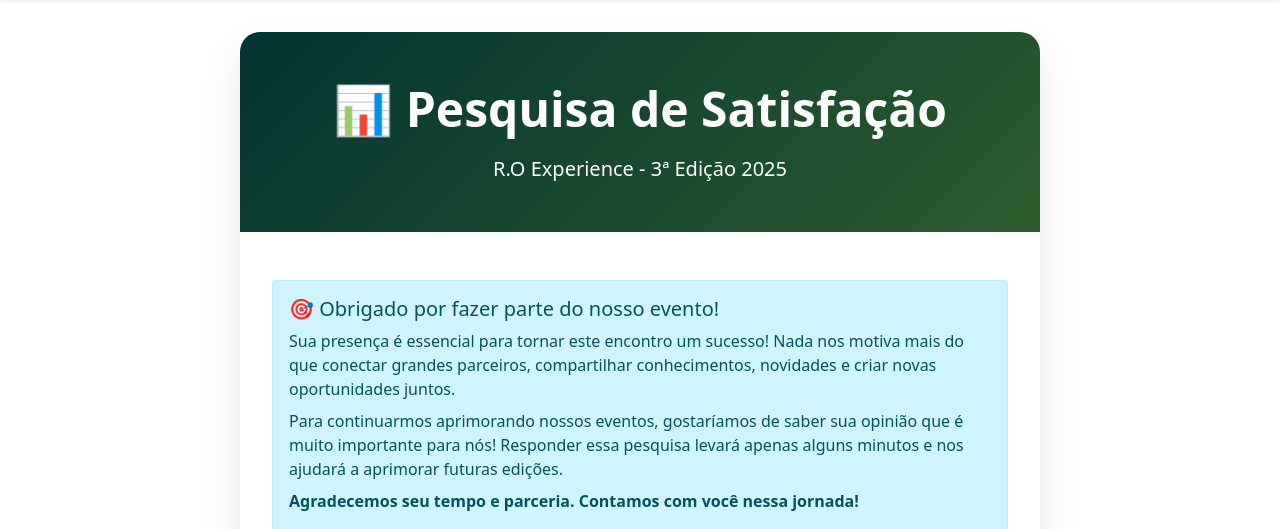
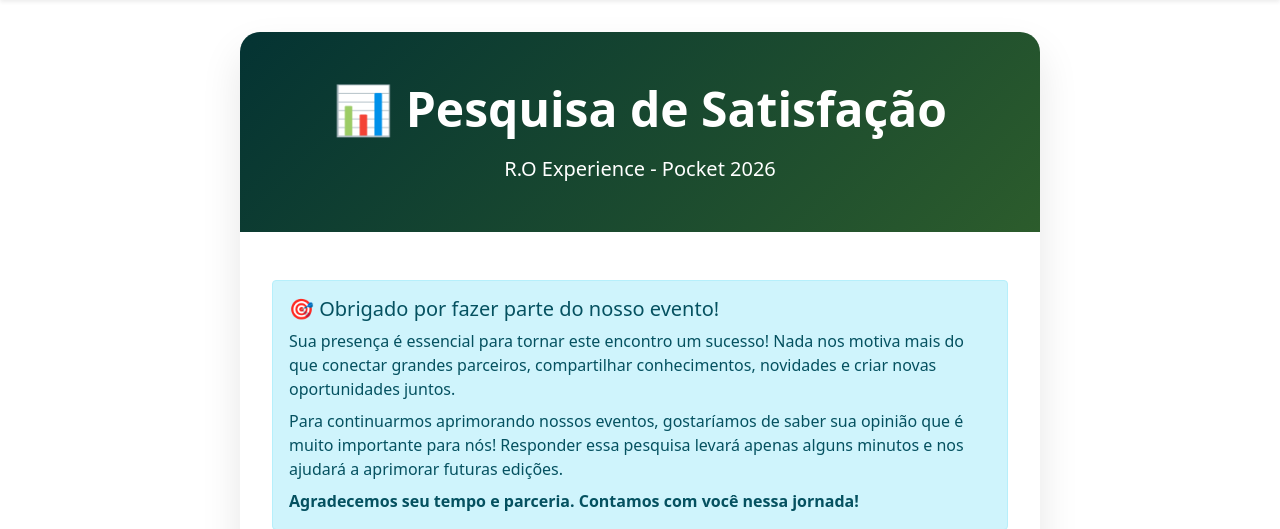
Before and after one commit to Rosuprev/experience, a Flask app: page /pesquisa in a window 1280 px wide. Shown: the part 66-595 px from the top of the page. Run offline with Flask 3, Linux system fonts and the light colour scheme; some libraries are stand-ins or nearby versions.

Commit message:
Update pesquisa_publica.html

```diff
--- a/templates/pesquisa_publica.html
+++ b/templates/pesquisa_publica.html
@@ -506,7 +506,7 @@
             <div class="pesquisa-header">
 
                 <h1 class="display-5 fw-bold mb-3">📊 Pesquisa de Satisfação</h1>
-                <p class="lead mb-0">R.O Experience - 3ª Edição 2025</p>
+                <p class="lead mb-0">R.O Experience - Pocket 2026</p>
 
             </div>
 
```
